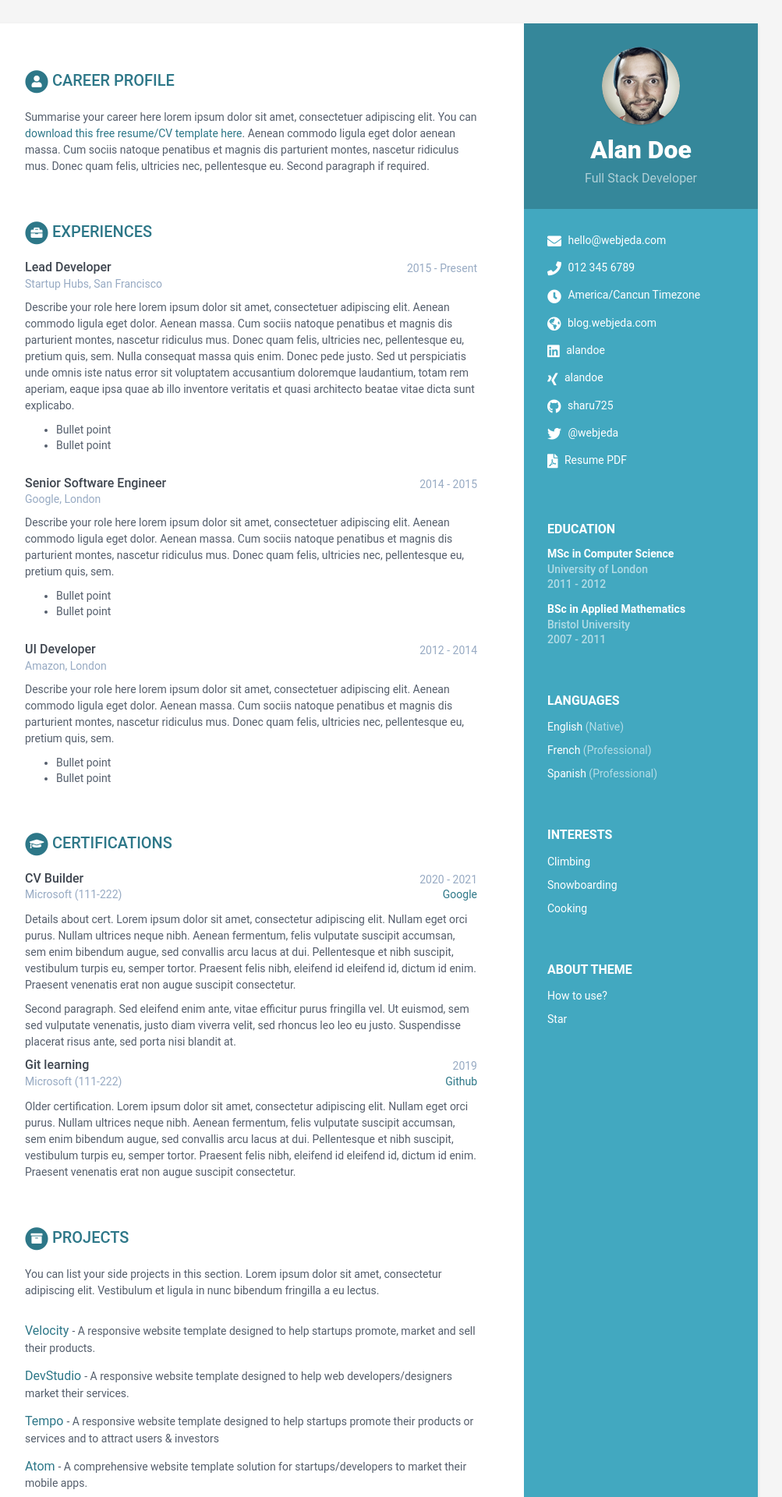
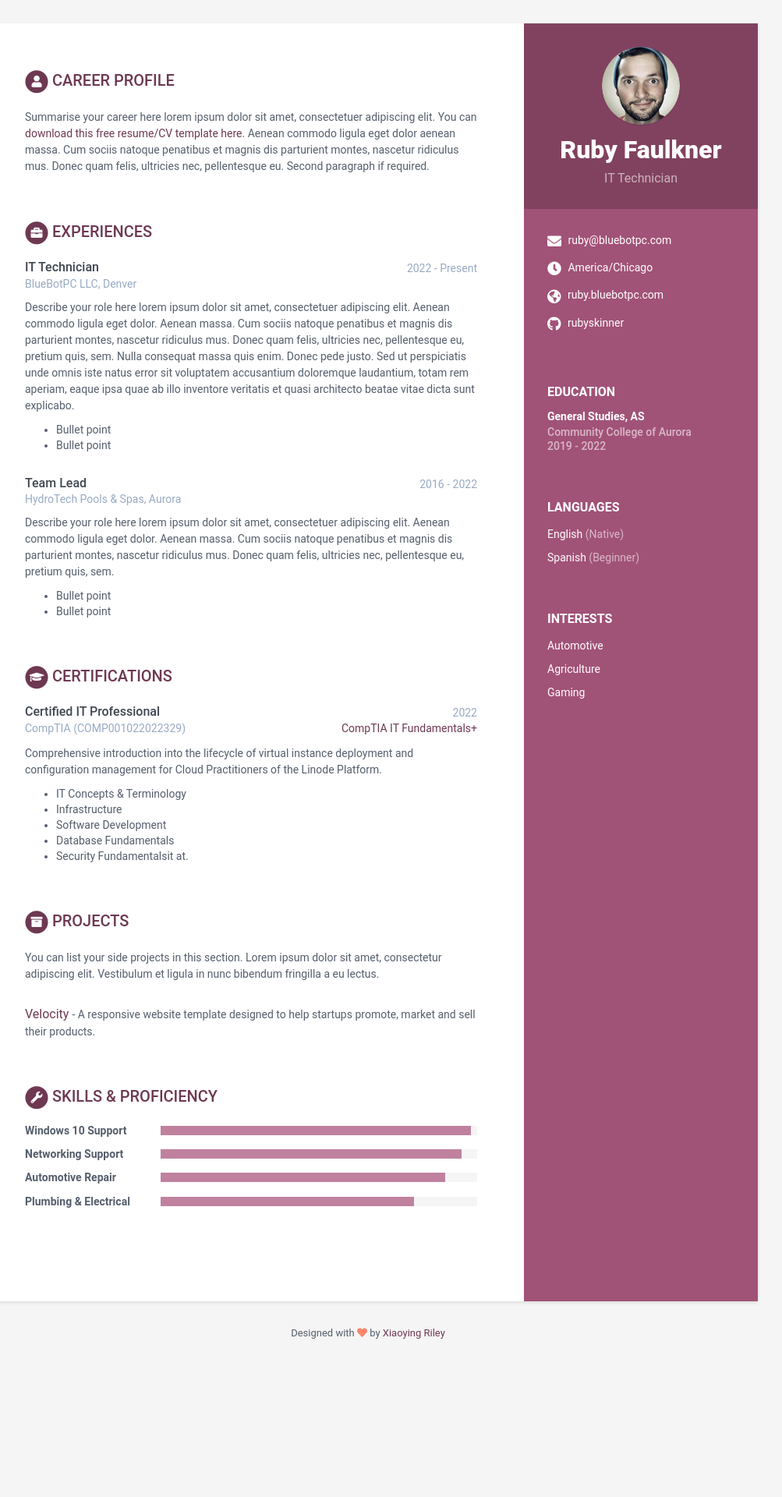
Before and after one commit to bluebotpc/ruby-resume, a Jekyll site: the page built from index.html, in a window 1280 px wide. Shown: the top 1920 px of the page at 78% size, without its empty margins (168-1171 px from the left). Built offline with Jekyll 4.4.1, drawn with Linux system fonts in a browser that asks for light colours; after the commit the page ends 1751 px from its top, so only the background shows below that; some of the changed text lies outside the part shown.

Commit message:
Content clean up
Removed UA tracking and setup basic info for Ruby

```diff
--- a/_config.yml
+++ b/_config.yml
@@ -2,19 +2,19 @@
 
 # Site Settings
 title: My Resume
-url: 'http://webjeda.com'
+url: 'https://www.bluebotpc.com'
 
 #change it according to your repository name
 # disabling since we are using a custom domain
 #baseurl: '/online-cv'
 
-description: A beautiful Jekyll theme for creating resume
+description: Online Resume
 # Style will be applied only after restarting the build or serve. Just choose one of the options.
-theme_skin: blue # blue turquoise green berry orange ceramic
+theme_skin: berry # blue turquoise green berry orange ceramic
 chrome_mobile_color: #use hex colors (ex:#1976d2) or leave empty if you don't want a color for chrome mobile searchbar
 
 # Tracker
-analytics: UA-83979019-1
+#analytics: UA-
 
 # Sass/SCSS
 sass:
--- a/_data/data.yml
+++ b/_data/data.yml
@@ -4,31 +4,31 @@
 
 sidebar:
     position: right # position of the sidebar : left or right
-    about: True # set to False or comment line if you want to remove the "how to use?" in the sidebar
+    about: False # set to False or comment line if you want to remove the "how to use?" in the sidebar
     education: True # set to False if you want education in main section instead of in sidebar
 
     # Profile information
-    name: Alan Doe
-    tagline: Full Stack Developer
+    name: Ruby Faulkner
+    tagline: IT Technician
     avatar: profile.png  #place a 100x100 picture inside /assets/images/ folder and provide the name of the file below
 
     # Sidebar links
-    email: hello@webjeda.com
-    phone: 012 345 6789
-    timezone: America/Cancun Timezone
-    citizenship:
-    website: blog.webjeda.com #do not add http://
-    linkedin: alandoe
-    xing: alandoe
-    github: sharu725
-    telegram: # add your nickname without '@' sign
-    gitlab:
-    bitbucket:
-    twitter: '@webjeda'
-    stack-overflow: # Number/Username, e.g. 123456/alandoe
-    codewars:
-    goodreads: # Number-Username, e.g. 123456-alandoe
-    pdf: http://www.africau.edu/images/default/sample.pdf
+    email: ruby@bluebotpc.com
+    #phone: 012 345 6789
+    timezone: America/Chicago
+    #citizenship:
+    website: ruby.bluebotpc.com #do not add http://
+    #linkedin: alandoe
+    #xing: alandoe
+    github: rubyskinner
+    #telegram: # add your nickname without '@' sign
+    #gitlab:
+    #bitbucket:
+    #twitter: '@webjeda'
+    #stack-overflow: # Number/Username, e.g. 123456/alandoe
+    #codewars:
+    #goodreads: # Number-Username, e.g. 123456-alandoe
+    #pdf: http://www.africau.edu/images/default/sample.pdf
 
     languages:
       title: Languages
@@ -36,22 +36,19 @@ sidebar:
         - idiom: English
           level: Native
 
-        - idiom: French
-          level: Professional
-
         - idiom: Spanish
-          level: Professional
+          level: Beginner
 
     interests:
       title: Interests
       info:
-        - item: Climbing
+        - item: Automotive
           link:
 
-        - item: Snowboarding
+        - item: Agriculture
           link:
 
-        - item: Cooking
+        - item: Gaming
           link:
 
 career-profile:
@@ -63,23 +60,13 @@ career-profile:
       penatibus et magnis dis parturient montes, nascetur ridiculus mus.
       Donec quam felis, ultricies nec, pellentesque eu.
       Second paragraph if required.
+
 education:
     title: Education
     info:
-      - degree: MSc in Computer Science
-        university: University of London
-        time: 2011 - 2012
-        details: |
-          Describe your study here lorem ipsum dolor sit amet, consectetuer
-          adipiscing elit. Aenean commodo ligula eget dolor. Aenean massa. Cum
-          sociis natoque penatibus et magnis dis parturient montes, nascetur
-          ridiculus mus. Donec quam felis, ultricies nec, pellentesque eu,
-          pretium quis, sem.
-            - Bullet point
-            - Bullet point
-      - degree: BSc in Applied Mathematics
-        university: Bristol University
-        time: 2007 - 2011
+      - degree: General Studies, AS
+        university: Community College of Aurora
+        time: 2019 - 2022
         details: |
           Describe your study here lorem ipsum dolor sit amet, consectetuer
           adipiscing elit. Aenean commodo ligula eget dolor. Aenean massa. Cum
@@ -92,9 +79,9 @@ education:
 experiences:
     title: Experiences
     info:
-      - role: Lead Developer
-        time: 2015 - Present
-        company: Startup Hubs, San Francisco
+      - role: IT Technician
+        time: 2022 - Present
+        company: BlueBotPC LLC, Denver
         details: |
           Describe your role here lorem ipsum dolor sit amet, consectetuer
           adipiscing elit. Aenean commodo ligula eget dolor. Aenean massa.
@@ -107,20 +94,10 @@ experiences:
           architecto beatae vitae dicta sunt explicabo.
             - Bullet point
             - Bullet point
-      - role: Senior Software Engineer
-        time: 2014 - 2015
-        company: Google, London
-        details: |
-          Describe your role here lorem ipsum dolor sit amet, consectetuer
-          adipiscing elit. Aenean commodo ligula eget dolor. Aenean massa.
-          Cum sociis natoque penatibus et magnis dis parturient montes,
-          nascetur ridiculus mus. Donec quam felis, ultricies nec,
-          pellentesque eu, pretium quis, sem.
-            - Bullet point
-            - Bullet point
-      - role: UI Developer
-        time: 2012 - 2014
-        company: Amazon, London
+
+      - role: Team Lead
+        time: 2016 - 2022
+        company: HydroTech Pools & Spas, Aurora
         details: |
           Describe your role here lorem ipsum dolor sit amet, consectetuer
           adipiscing elit. Aenean commodo ligula eget dolor. Aenean massa.
@@ -133,43 +110,19 @@ experiences:
 certifications:
       title: Certifications
       list:
-        - name: CV Builder
-          start: 2020
-          end: 2021
-          organization: Microsoft
-          credentialid: 111-222
-          credentialurl: www.google.com
-          credentialname: Google
+        - name: Certified IT Professional
+          start: 2022
+          organization: CompTIA
+          credentialid: COMP001022022329
+          credentialurl: https://gooby-s3.us-southeast-1.linodeobjects.com/rubyCompTIA_itf_certification.pdf
+          credentialname: CompTIA IT Fundamentals+
           details: |
-            Details about cert. Lorem ipsum dolor sit amet, consectetur
-            adipiscing elit.
-            Nullam eget orci purus. Nullam ultrices neque nibh.
-            Aenean fermentum, felis vulputate suscipit accumsan,
-            sem enim bibendum augue, sed convallis arcu lacus at dui.
-            Pellentesque et nibh suscipit, vestibulum turpis eu, semper tortor.
-            Praesent felis nibh, eleifend id eleifend id, dictum id enim.
-            Praesent venenatis erat non augue suscipit consectetur.
-
-            Second paragraph. Sed eleifend enim ante, vitae efficitur purus
-            fringilla vel. Ut euismod, sem sed vulputate venenatis,
-            justo diam viverra velit, sed rhoncus leo leo eu justo.
-            Suspendisse placerat risus ante, sed porta nisi blandit at.
-        - name: Git learning
-          start: 2019
-          end:
-          organization: Microsoft
-          credentialid: 111-222
-          credentialurl: www.github.com
-          credentialname: Github
-          details: |
-            Older certification. Lorem ipsum dolor sit amet, consectetur
-            adipiscing elit.
-            Nullam eget orci purus. Nullam ultrices neque nibh.
-            Aenean fermentum, felis vulputate suscipit accumsan,
-            sem enim bibendum augue, sed convallis arcu lacus at dui.
-            Pellentesque et nibh suscipit, vestibulum turpis eu, semper tortor.
-            Praesent felis nibh, eleifend id eleifend id, dictum id enim.
-            Praesent venenatis erat non augue suscipit consectetur.
+            Comprehensive introduction into the lifecycle of virtual instance deployment and configuration management for Cloud Practitioners of the Linode Platform.
+            - IT Concepts & Terminology
+            - Infrastructure
+            - Software Development
+            - Database Fundamentals
+            - Security Fundamentalsit at.
 
 projects:
     title: Projects
@@ -182,84 +135,21 @@ projects:
         link: "#hook"
         tagline: "A responsive website template designed to help startups promote, market and sell their products."
 
-      - title: DevStudio
-        link: "#"
-        tagline: "A responsive website template designed to help web developers/designers market their services."
-
-      - title: Tempo
-        link: "#"
-        tagline: "A responsive website template designed to help startups promote their products or services and to attract users &amp; investors"
-
-      - title: Atom
-        link: "#"
-        tagline: "A comprehensive website template solution for startups/developers to market their mobile apps."
-
-      - title: Delta
-        link: "#"
-        tagline: "A responsive Bootstrap one page theme designed to help app developers promote their mobile apps"
-
-oss:
-    title: OSS Contributions
-    intro: >
-      You can list your open source software contributions in this
-      section. Lorem ipsum dolor sit amet, consectetur adipiscing elit.
-      Vestibulum et ligula in nunc bibendum fringilla a eu lectus.
-    contributions:
-      - title: Tempo
-        link: "#"
-        tagline: "A responsive website template designed to help startups promote their products or services and to attract users &amp; investors"
-
-      - title: Atom
-        link: "#"
-        tagline: "A comprehensive website template solution for startups/developers to market their mobile apps."
-
-      - title: Delta
-        link: "#"
-        tagline: "A responsive Bootstrap one page theme designed to help app developers promote their mobile apps"
-
-publications:
-    title: Publications
-    intro: |
-      You can list your publications in this section. Lorem ipsum dolor sit
-      amet, consectetur adipiscing elit. Vestibulum et ligula in nunc
-      bibendum fringilla a eu lectus.
-    papers:
-      - title: The Art of Computer Programming
-        link: "#"
-        authors: Donald E. Knuth
-        conference: Addison-Wesley, 1968
-
-      - title: "Genetic Programming III: Darwinian Invention &amp; Problem Solving"
-        link: "#"
-        authors: Koza, J.R., Andre, D., Bennett, F.H., Keane, M.A.
-        conference: "Morgan Kaufmann Publishers Inc., San Francisco, CA, USA, 1st edn. (1999)"
-
-      - title: A syntax directed compiler for Algol 60
-        link: "#"
-        authors: Edgar T. Irons
-        conference: "Comm. ACM 4 (1961), 51–55"
-
 skills:
     title: Skills &amp; Proficiency
 
     toolset:
-      - name: Python & Django
+      - name: Windows 10 Support
         level: 98%
 
-      - name: Javascript & jQuery
-        level: 98%
-
-      - name: Angular
-        level: 98%
-
-      - name: HTML5 & CSS
+      - name: Networking Support
         level: 95%
 
-      - name: Ruby on Rails
-        level: 85%
+      - name: Automotive Repair
+        level: 90%
 
-      - name: Sketch & Photoshop
-        level: 60%
+      - name: Plumbing & Electrical
+        level: 80%
 
 footer: >
     Designed with <i class="fas fa-heart"></i> by <a href="http://themes.3rdwavemedia.com" target="_blank" rel="nofollow">Xiaoying Riley</a>
```
Also changed, not shown: docker-compose.yml (deleted, +0 -11 lines), README.md (deleted).
